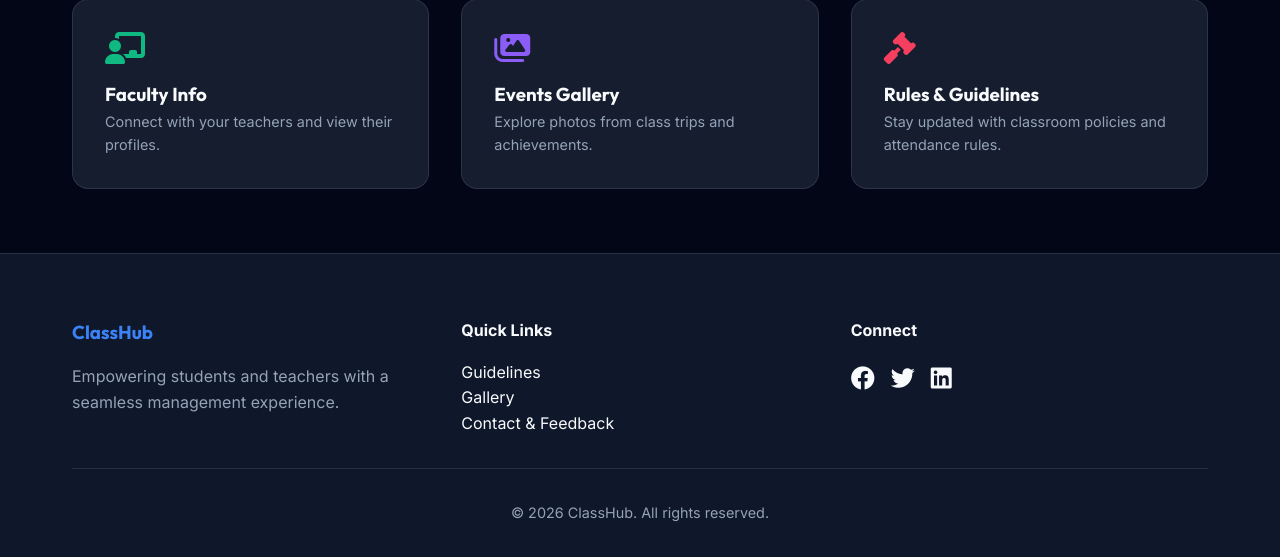
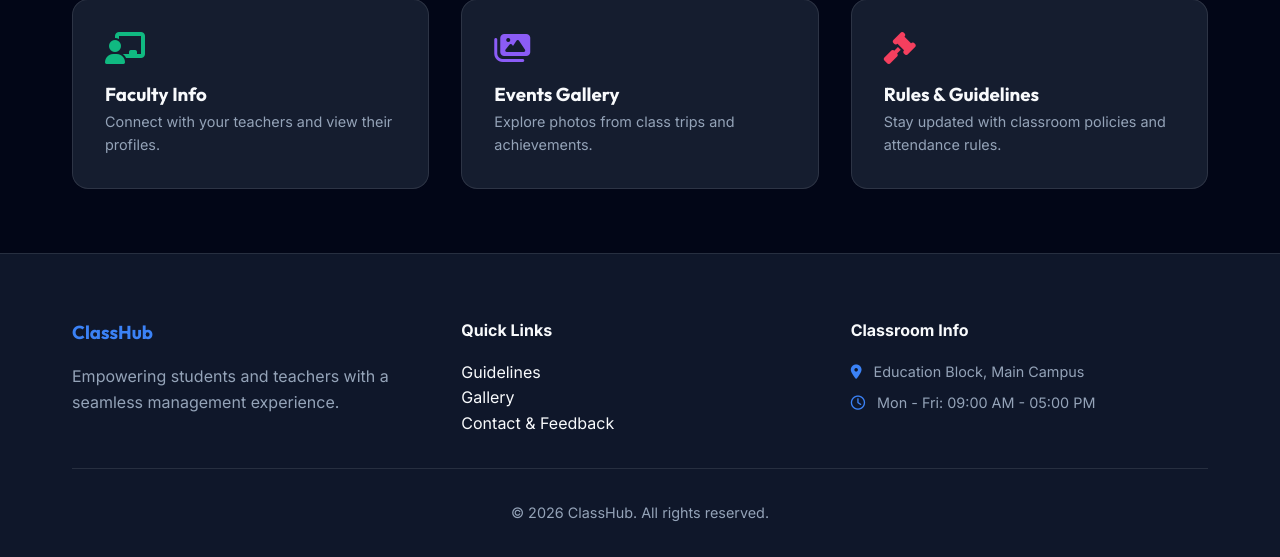
Before and after one commit to Yasir-Ismail/Class-Hub, a PHP site: page /index.php in a window 1280 px wide. Shown: the part 767-1324 px from the top of the page. Run offline with PHP 8.4, Linux system fonts and the light colour scheme; a user stored in the database is signed in.

Commit message:
Update footer.php

```diff
--- a/New folder/includes/footer.php
+++ b/New folder/includes/footer.php
@@ -15,12 +15,11 @@
                     </ul>
                 </div>
                 <div>
-                    <h4>Connect</h4>
-                    <div style="display: flex; gap: 1rem; margin-top: 1rem; font-size: 1.5rem;">
-                        <a href="#"><i class="fab fa-facebook"></i></a>
-                        <a href="#"><i class="fab fa-twitter"></i></a>
-                        <a href="#"><i class="fab fa-linkedin"></i></a>
-                    </div>
+                    <h4>Classroom Info</h4>
+                    <ul style="list-style: none; margin-top: 1rem; color: var(--text-muted); font-size: 0.9rem;">
+                        <li style="margin-bottom: 0.5rem;"><i class="fas fa-map-marker-alt" style="color: var(--accent-color); margin-right: 0.5rem;"></i> Education Block, Main Campus</li>
+                        <li><i class="far fa-clock" style="color: var(--accent-color); margin-right: 0.5rem;"></i> Mon - Fri: 09:00 AM - 05:00 PM</li>
+                    </ul>
                 </div>
             </div>
             <div class="footer-bottom">
```
